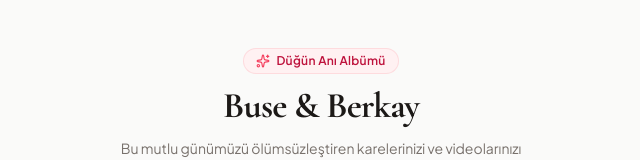
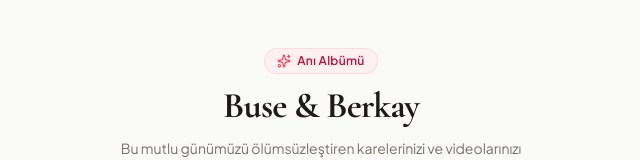
Before and after one commit to berkayarslan/buse-berkay-anilar, a Next.js app: page / in a window 1280 px wide. Shown: the top 160 px of the page, without its empty margins (319-959 px from the left). Built offline with nearby package versions, Linux system fonts and the light colour scheme.

Commit message:
UI: Change header badge to 'Anı Albümü'

```diff
--- a/app/page.tsx
+++ b/app/page.tsx
@@ -385,7 +385,7 @@ export default function GuestUploadPage() {
       <div className="text-center space-y-3 mb-8">
         <div className="inline-flex items-center gap-1.5 px-3 py-1 rounded-full bg-rose-50 text-rose-700 text-xs font-semibold tracking-wide border border-rose-200/60 shadow-xs">
           <Sparkles className="w-3.5 h-3.5 text-rose-500" />
-          <span>Düğün Anı Albümü</span>
+          <span>Anı Albümü</span>
         </div>
 
         <h1 className="font-serif-luxury text-3xl sm:text-4xl text-stone-900 tracking-tight font-bold">
```
